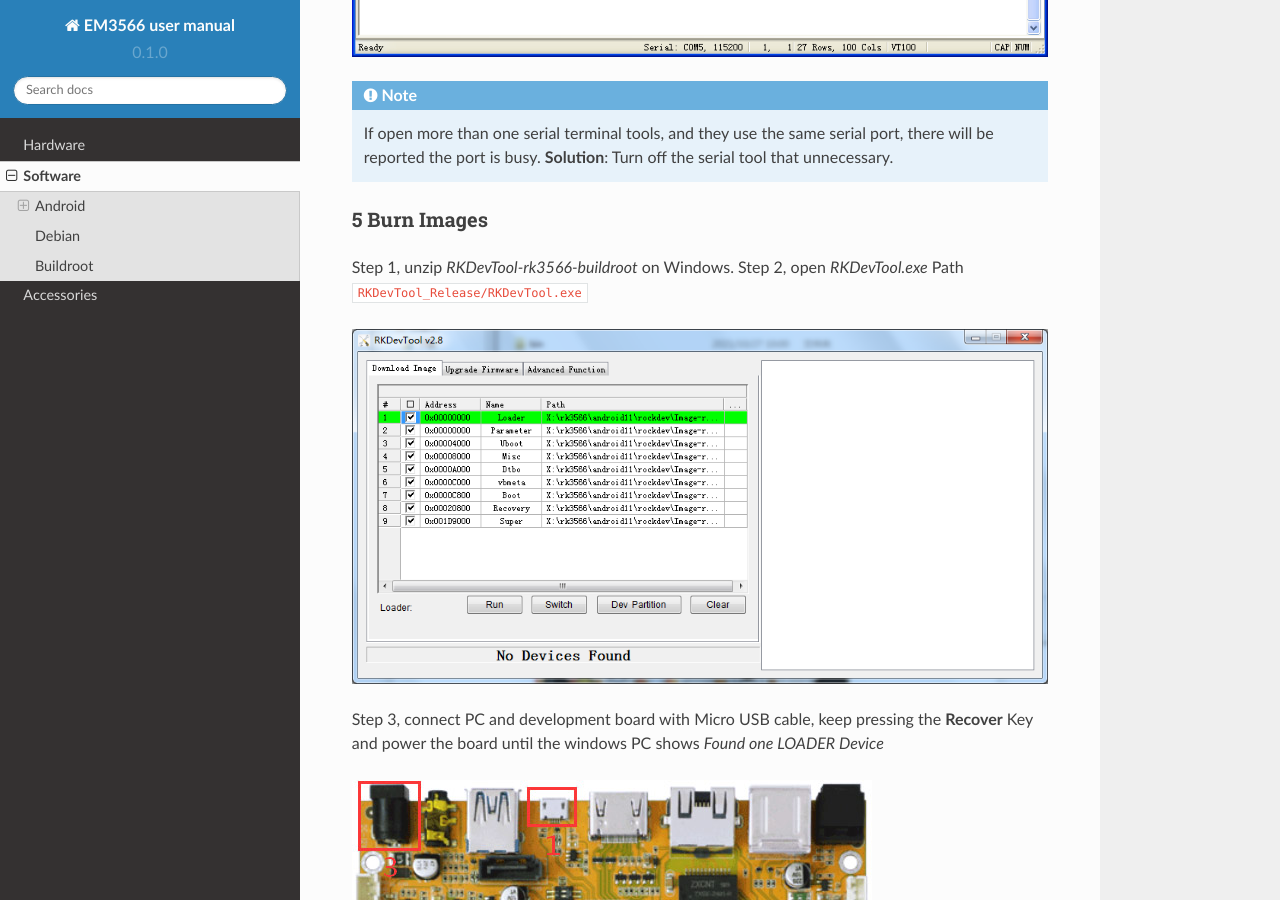
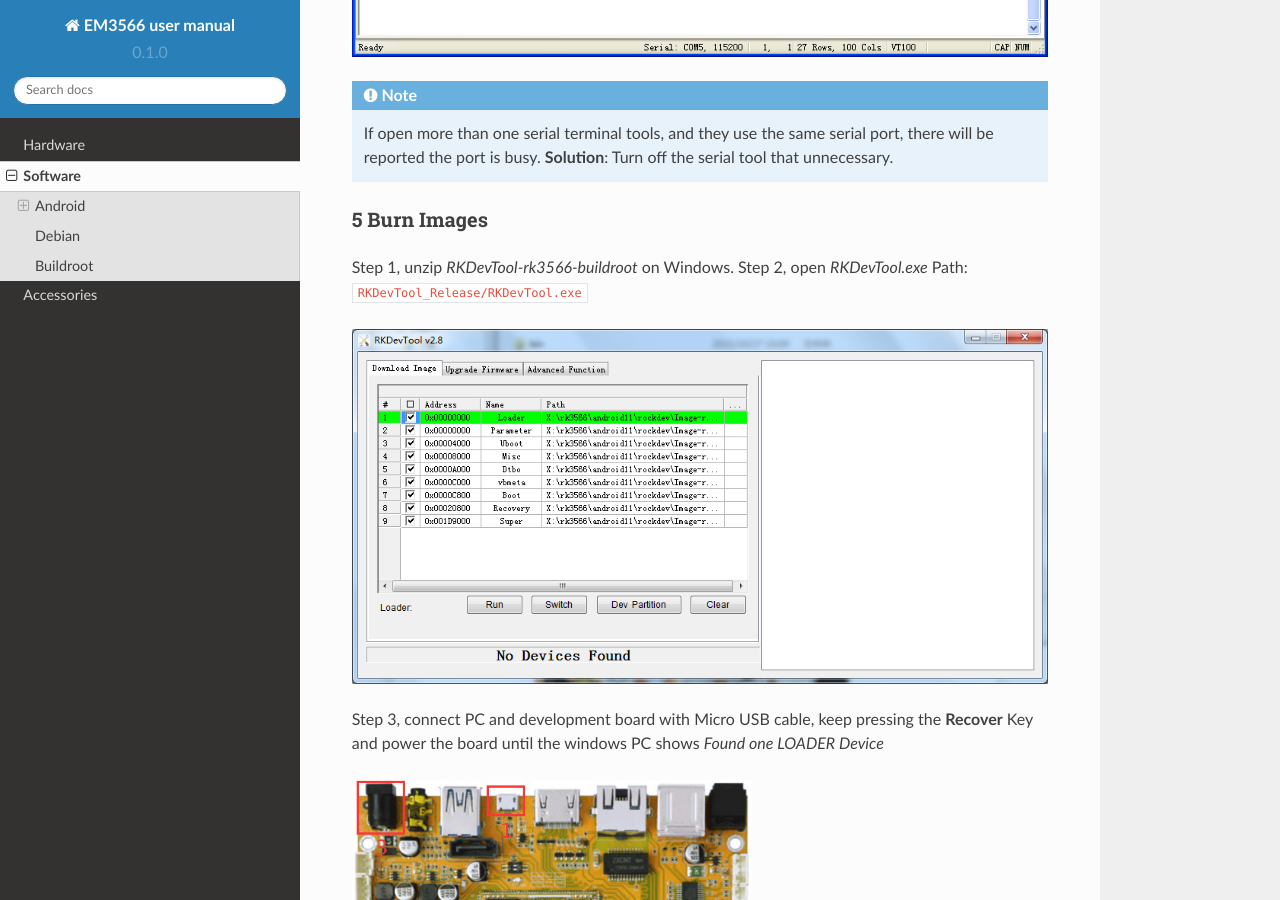
Before and after one commit to boardcon/EM3566, a Sphinx documentation site: the page built from docs/source/software.rst, in a window 1280 px wide and 900 px high, scrolled down 10641 px. Built offline with Sphinx 7.4.7 and the Read the Docs theme 2.0.0, drawn with Linux system fonts in a browser that asks for light colours.

Commit message:
Update software.rst

```diff
--- a/docs/source/software.rst
+++ b/docs/source/software.rst
@@ -285,7 +285,7 @@ After all, click *connect*
 ^^^^^^^^^^^^^^^^^^^^^^^
 
 Step 1, unzip *RKDevTool-rk3566-buildroot* on Windows.
-Step 2, open *RKDevTool.exe*  Path :file:`RKDevTool_Release/RKDevTool.exe`
+Step 2, open *RKDevTool.exe* Path: :file:`RKDevTool_Release/RKDevTool.exe`
 
 .. figure:: ./image/EM3566_SBC_Android11_figure_28.png
    :alt: RKDevTool
@@ -294,6 +294,7 @@ Step 3, connect PC and development board with Micro USB cable, keep pressing the
 
 .. figure:: ./image/EM3566_SBC_Android11_figure_29.jpg
    :alt: EM3566
+   :width: 400px
 
 .. figure:: ./image/EM3566_SBC_Android11_figure_30.png
    :alt: Found one LOADER Device
```
